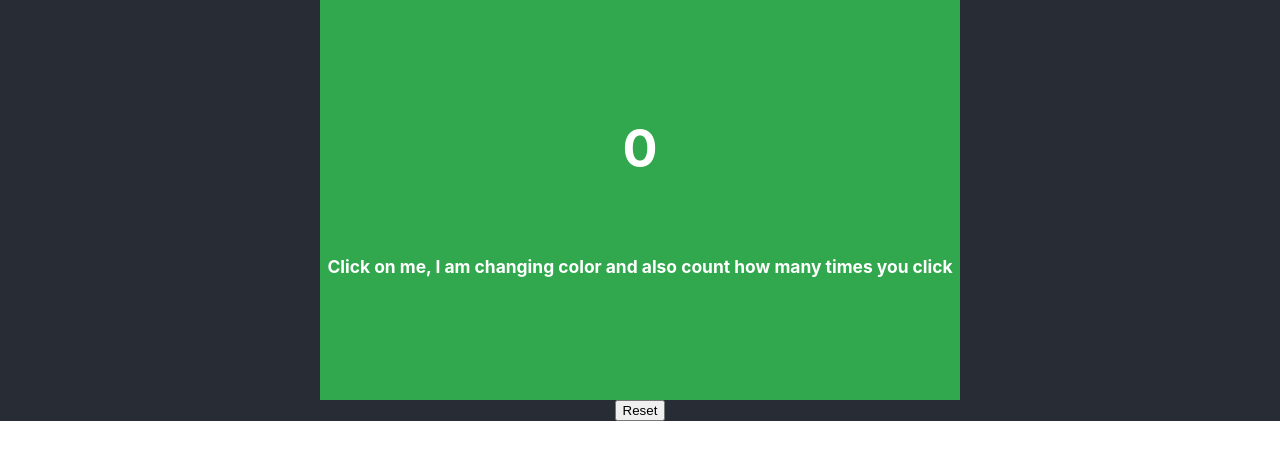
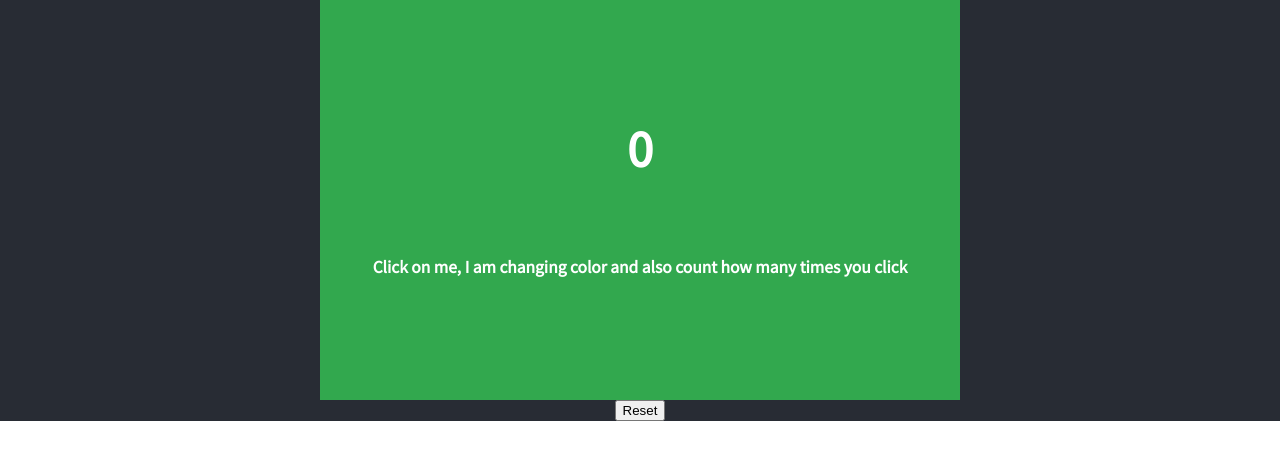
Before and after one commit to Hardikgithub2020/React_Box_Color, a React (Create React App) app in the folder react_box_color/: page / in a window 1280 px wide. Shown: the top 460 px of the page. Built offline with nearby package versions, Linux system fonts and the light colour scheme.

Commit message:
import google font family

```diff
--- a/react_box_color/src/index.css
+++ b/react_box_color/src/index.css
@@ -1,6 +1,7 @@
+@import url('https://fonts.googleapis.com/css?family=Source+Sans+Pro&display=swap');
 body {
   margin: 0;
-  font-family: -apple-system, BlinkMacSystemFont, 'Segoe UI', 'Roboto', 'Oxygen',
+  font-family: 'Source Sans Pro', BlinkMacSystemFont, 'Segoe UI', 'Roboto', 'Oxygen',
     'Ubuntu', 'Cantarell', 'Fira Sans', 'Droid Sans', 'Helvetica Neue',
     sans-serif;
   -webkit-font-smoothing: antialiased;
```
